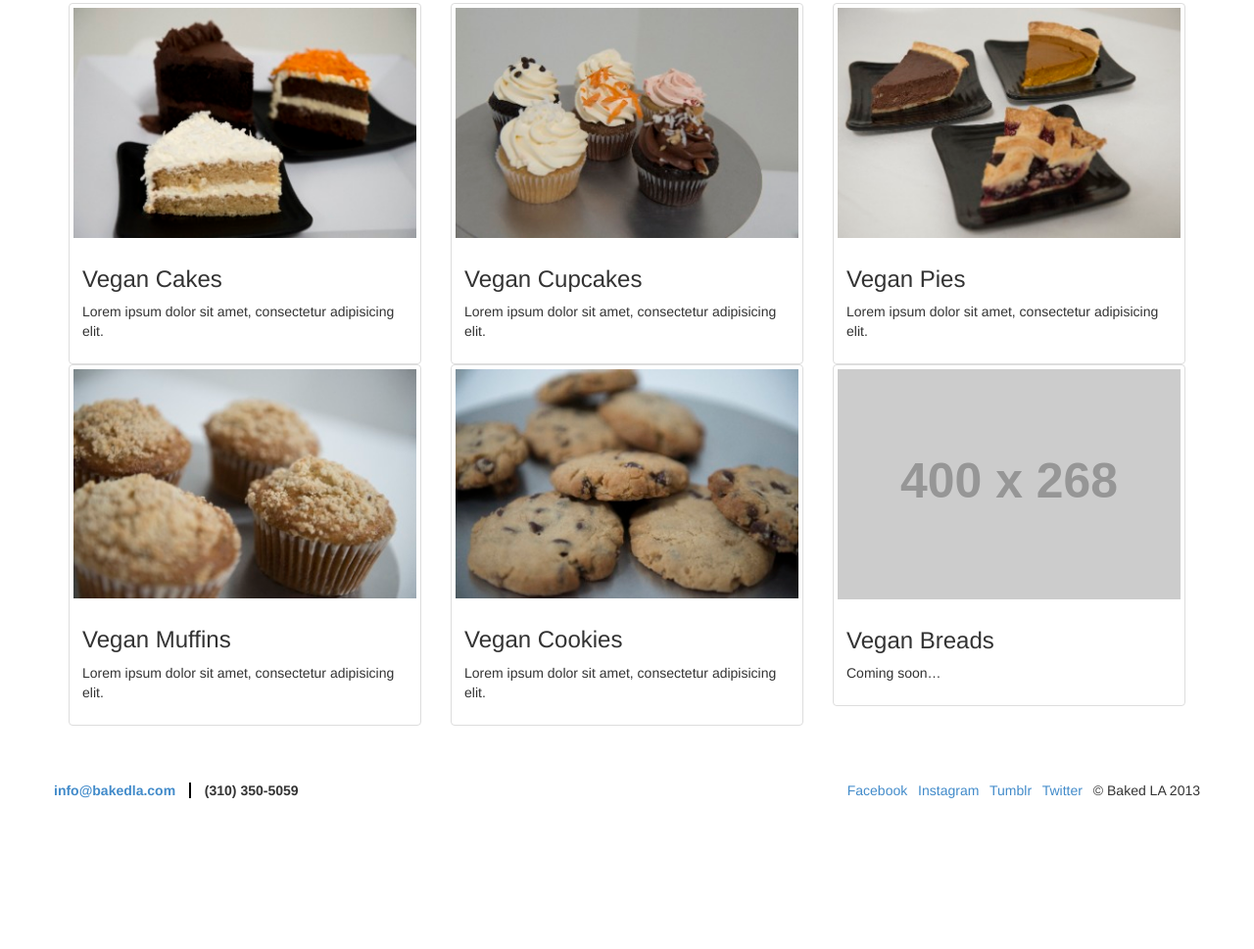
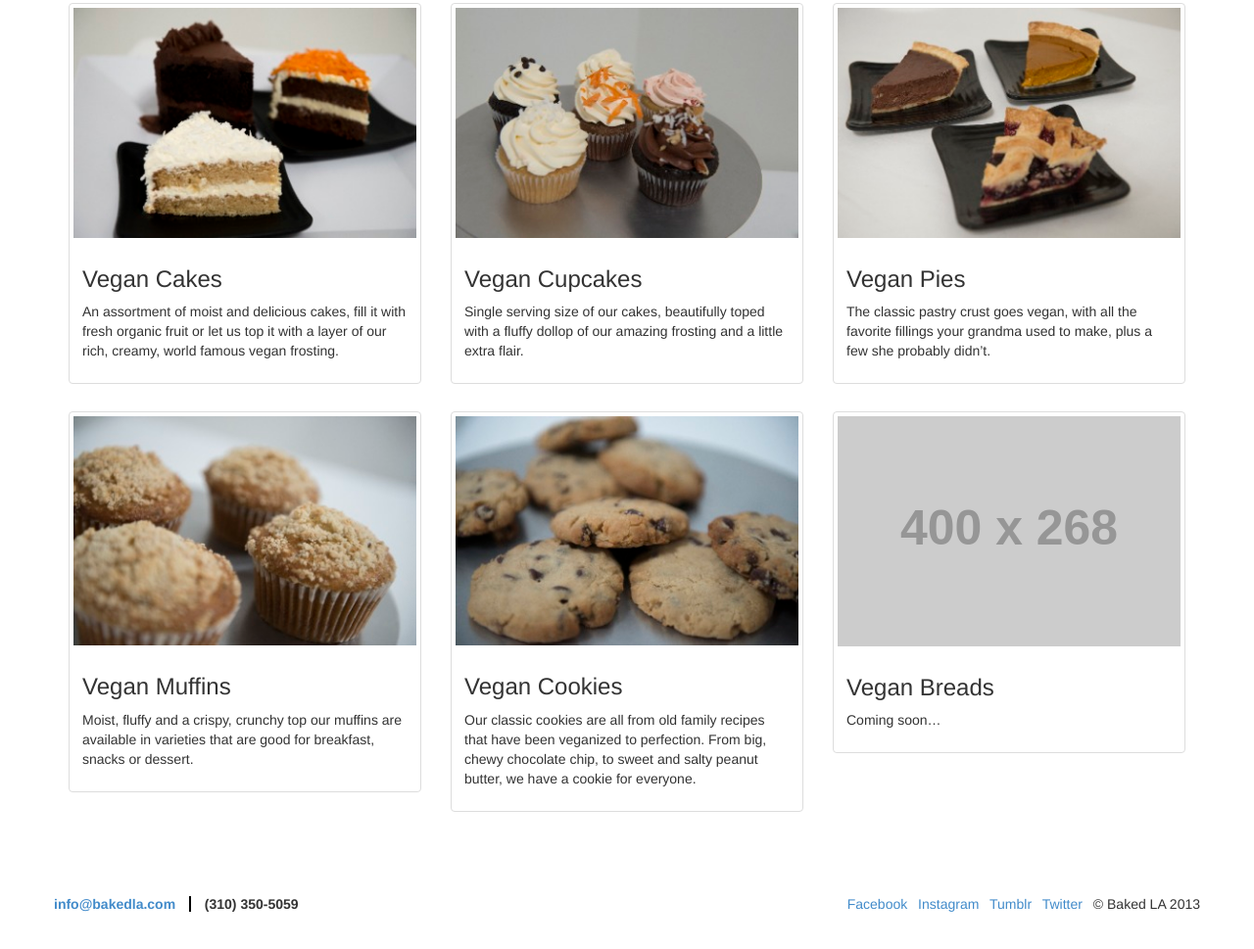
Before and after one commit to bakedLA/website, a plain HTML site: page new-index.html in a window 1280 px wide. Shown: the part 1093-2062 px from the top of the page at 98% size. Before the commit the page ends 1948 px from the top, so only its background shows below. Drawn offline with Linux system fonts and the light colour scheme; placeholder pictures from the web are drawn by us.

Commit message:
added product descriptions to homepage

```diff
--- a/css/main.css
+++ b/css/main.css
@@ -64,6 +64,12 @@ footer {
   margin: 4em 0 2em 0;
 }
 
+/* home page...*/
+.thumbnail {
+  margin-bottom: 2em;
+}
+/* ...home page*/
+
 /* product pages... */
 #product img {
   width: 100%;
--- a/new-index.html
+++ b/new-index.html
@@ -126,7 +126,7 @@
           <img src="img/homepage-sections/cakes.jpg" alt="Vegan Cakes">
           <div class="caption">
             <h3>Vegan Cakes</h3>
-            <p>Lorem ipsum dolor sit amet, consectetur adipisicing elit.</p>
+            <p>An assortment of moist and delicious cakes, fill it with fresh organic fruit or let us top it with a layer of our rich, creamy, world famous vegan frosting.</p>
           </div>
         </div>
       </div>
@@ -136,7 +136,7 @@
           <img src="img/homepage-sections/cupcakes.jpg" alt="Vegan Cupcakes">
           <div class="caption">
             <h3>Vegan Cupcakes</h3>
-            <p>Lorem ipsum dolor sit amet, consectetur adipisicing elit.</p>
+            <p>Single serving size of our cakes, beautifully toped with a fluffy dollop of our amazing frosting and a little extra flair.</p>
           </div>
         </div>
       </div>
@@ -146,7 +146,7 @@
           <img src="img/homepage-sections/pies.jpg" alt="Vegan Pies">
           <div class="caption">
             <h3>Vegan Pies</h3>
-            <p>Lorem ipsum dolor sit amet, consectetur adipisicing elit.</p>
+            <p>The classic pastry crust goes vegan, with all the favorite fillings your grandma used to make, plus a few she probably didn’t.</p>
           </div>
         </div>
       </div>
@@ -156,7 +156,7 @@
           <img src="img/homepage-sections/muffins.jpg" alt="Vegan Muffins">
           <div class="caption">
             <h3>Vegan Muffins</h3>
-            <p>Lorem ipsum dolor sit amet, consectetur adipisicing elit.</p>
+            <p>Moist, fluffy and a crispy, crunchy top our muffins are available in varieties that are good for breakfast, snacks or dessert.</p>
           </div>
         </div>
       </div>
@@ -166,7 +166,7 @@
           <img src="img/homepage-sections/cookies.jpg" alt="Vegan Cookies">
           <div class="caption">
             <h3>Vegan Cookies</h3>
-            <p>Lorem ipsum dolor sit amet, consectetur adipisicing elit.</p>
+            <p>Our classic cookies are all from old family recipes that have been veganized to perfection.  From big, chewy chocolate chip, to sweet and salty peanut butter, we have a cookie for everyone.</p>
           </div>
         </div>
       </div>
```
